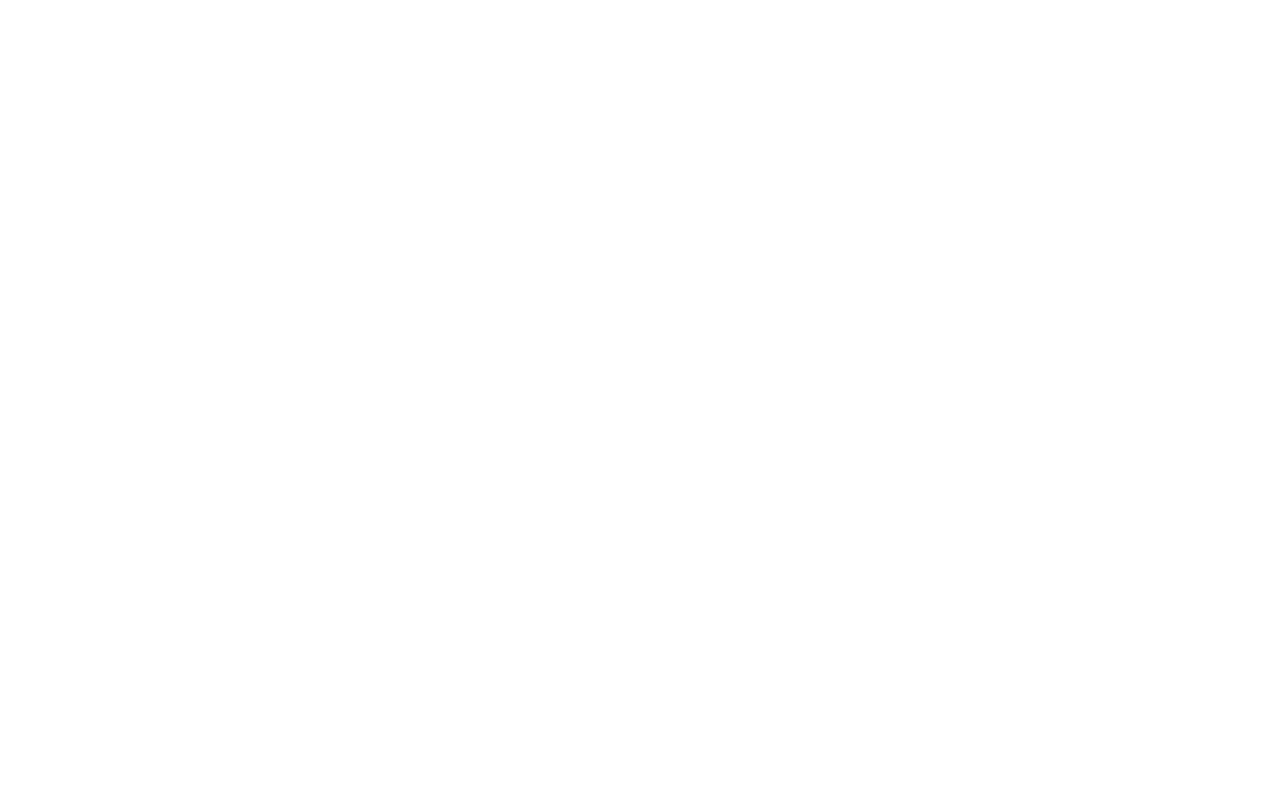
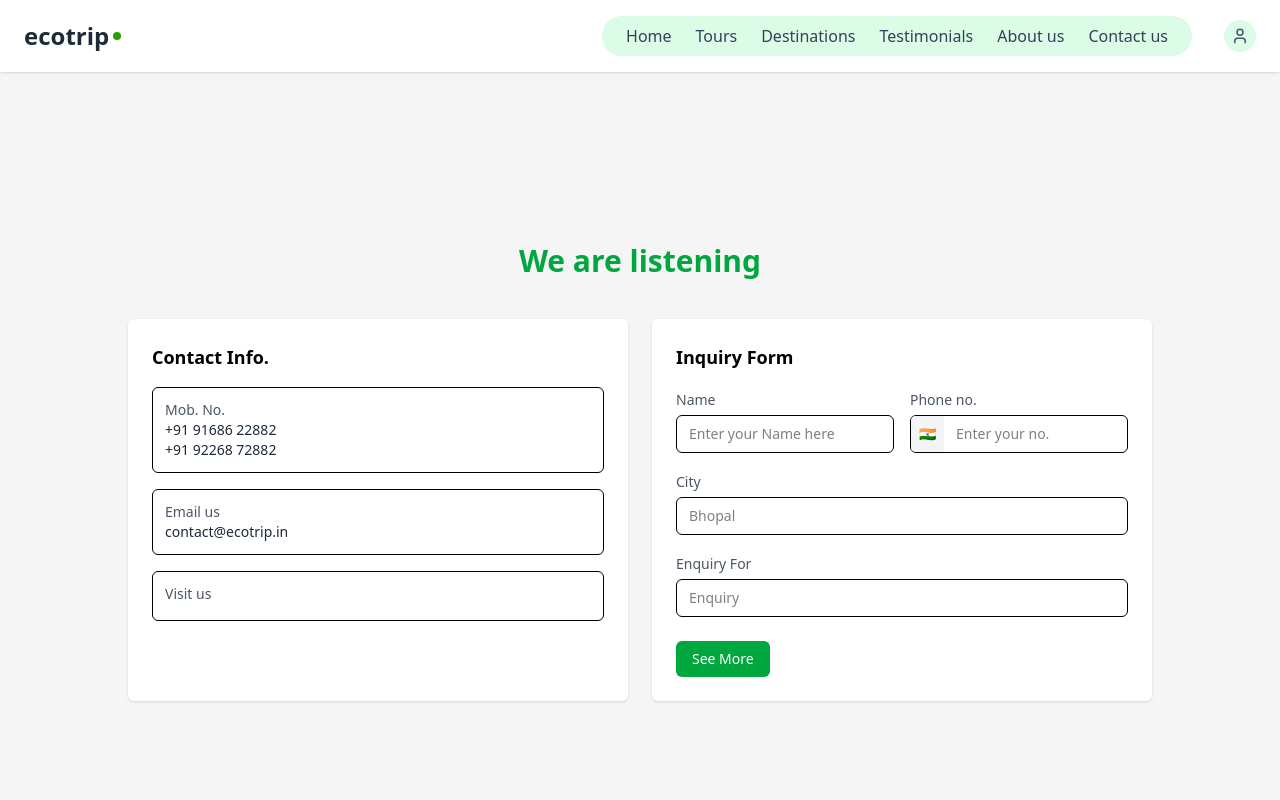
Before and after one commit to srishtisoni7541/ecotrip-client, a React (Vite) app: page /contact in a window 1280 px wide. Before the commit this address had no page. Shown: the top 800 px of the page. Built offline with nearby package versions, Linux system fonts and the light colour scheme.

Commit message:
contact page added

```diff
--- a/src/App.jsx
+++ b/src/App.jsx
@@ -10,6 +10,7 @@
 import WildLifeDestinationPage from './pages/WildLifeDestinationPage'
 import TestimonialPage from './pages/TestimonialPage'
 import AboutUsPage from './pages/AboutUsPage'
+import ContactUsPage from './pages/ContactUsPage'
 
 const App = () => {
   return (
@@ -24,6 +25,7 @@
       <Route path='/african-destination' element={<WildLifeDestinationPage/>}/>
       <Route path ='/testimonial' element ={<TestimonialPage/>}/>
       <Route path='/about' element={<AboutUsPage/>}/>
+      <Route path='/contact' element={<ContactUsPage/>}/>
      </Routes>
     </div>
   )
--- /dev/null
+++ b/src/components/ContactHomePage.jsx
@@ -0,0 +1,125 @@
+import React, { useState } from "react";
+
+const ContactHomePage = () => {
+  const [name, setName] = useState("");
+  const [phone, setPhone] = useState("");
+  const [city, setCity] = useState("");
+  const [enquiry, setEnquiry] = useState("");
+
+  const handleSubmit = (e) => {
+    e.preventDefault();
+    console.log({
+      name,
+      phone,
+      city,
+      enquiry,
+    });
+    // Optional: reset form
+    setName("");
+    setPhone("");
+    setCity("");
+    setEnquiry("");
+  };
+
+  return (
+    <div className="min-h-screen bg-[#f5f5f5] flex items-center justify-center px-4">
+      <div className="w-full max-w-5xl">
+        <h1 className="text-center text-green-600 text-3xl font-bold mb-10">
+          We are listening
+        </h1>
+
+        <div className="grid grid-cols-1 md:grid-cols-2 gap-6">
+          {/* Contact Info */}
+          <div className="bg-white p-6 shadow rounded-md">
+            <h2 className="text-lg font-semibold mb-4">Contact Info.</h2>
+
+            <div className="mb-4 border rounded-md p-3">
+              <p className="text-sm text-gray-600">Mob. No.</p>
+              <p className="text-sm text-gray-800">+91 91686 22882</p>
+              <p className="text-sm text-gray-800">+91 92268 72882</p>
+            </div>
+
+            <div className="mb-4 border rounded-md p-3">
+              <p className="text-sm text-gray-600">Email us</p>
+              <p className="text-sm text-gray-800">contact@ecotrip.in</p>
+            </div>
+
+            <div className="border rounded-md p-3">
+              <p className="text-sm text-gray-600 mb-1">Visit us</p>
+              <div className="flex space-x-3 text-gray-600 text-xl">
+                <i className="fa fa-map-marker"></i>
+                <i className="fa fa-instagram"></i>
+              </div>
+            </div>
+          </div>
+
+          {/* Inquiry Form */}
+          <div className="bg-white p-6 shadow rounded-md">
+            <h2 className="text-lg font-semibold mb-4">Inquiry Form</h2>
+
+            <form className="space-y-4" onSubmit={handleSubmit}>
+              <div className="flex space-x-4">
+                <div className="w-1/2">
+                  <label className="text-sm text-gray-600">Name</label>
+                  <input
+                    type="text"
+                    placeholder="Enter your Name here"
+                    className="w-full mt-1 border rounded-md px-3 py-2 text-sm"
+                    value={name}
+                    onChange={(e) => setName(e.target.value)}
+                  />
+                </div>
+                <div className="w-1/2">
+                  <label className="text-sm text-gray-600">Phone no.</label>
+                  <div className="flex mt-1 border rounded-md overflow-hidden">
+                    <span className="px-2 flex items-center bg-gray-100 text-sm">
+                      🇮🇳
+                    </span>
+                    <input
+                      type="tel"
+                      placeholder="Enter your no."
+                      className="w-full px-3 py-2 text-sm outline-none"
+                      value={phone}
+                      onChange={(e) => setPhone(e.target.value)}
+                    />
+                  </div>
+                </div>
+              </div>
+
+              <div>
+                <label className="text-sm text-gray-600">City</label>
+                <input
+                  type="text"
+                  placeholder="Bhopal"
+                  className="w-full mt-1 border rounded-md px-3 py-2 text-sm"
+                  value={city}
+                  onChange={(e) => setCity(e.target.value)}
+                />
+              </div>
+
+              <div>
+                <label className="text-sm text-gray-600">Enquiry For</label>
+                <input
+                  type="text"
+                  placeholder="Enquiry"
+                  className="w-full mt-1 border rounded-md px-3 py-2 text-sm"
+                  value={enquiry}
+                  onChange={(e) => setEnquiry(e.target.value)}
+                />
+              </div>
+
+              <button
+                type="submit"
+                className="mt-2 bg-green-600 text-white text-sm px-4 py-2 rounded-md hover:bg-green-700"
+              >
+                See More
+              </button>
+            </form>
+          </div>
+        </div>
+      </div>
+    </div>
+  );
+};
+
+export default ContactHomePage;
--- a/src/components/Nav.jsx
+++ b/src/components/Nav.jsx
@@ -22,7 +22,7 @@
             <a href="#destinations" className="text-gray-700 hover:text-gray-900 transition-colors font-medium">Destinations</a>
             <NavLink to='/testimonial' className="text-gray-700 hover:text-gray-900 transition-colors font-medium">Testimonials</NavLink>
               <NavLink  to='/about' className="text-gray-700 hover:text-gray-900 transition-colors font-medium">  About us</NavLink>
-            <a href="#contact" className="text-gray-700 hover:text-gray-900 transition-colors font-medium">Contact us</a>
+             <NavLink to='/contact' className="text-gray-700 hover:text-gray-900 transition-colors font-medium">Contact us</NavLink>
           </div>
           <div className="w-8 h-8 bg-green-100 rounded-full flex items-center justify-center">
             <User size={18} className="text-gray-600" />
--- /dev/null
+++ b/src/pages/ContactUsPage.jsx
@@ -0,0 +1,26 @@
+import React from 'react'
+import Nav from '../components/Nav'
+import ContactHomePage from '../components/ContactHomePage'
+import WhatSetsUsApartSection from '../components/WhatSetUsApartSection'
+import HappyGuestsSection from '../components/HappyGuestsSection'
+import GuestExperiencesSection from '../components/GuestExperienceSection'
+import FAQSection from '../components/FAQSection'
+import FooterSection from '../components/Footer'
+
+
+const ContactUsPage = () => {
+  return (
+    <div className='w-full'>
+        <Nav/>
+        <ContactHomePage/>
+        <WhatSetsUsApartSection/>
+        <HappyGuestsSection/>
+        <GuestExperiencesSection/>
+        <FAQSection/>
+        <FooterSection/>
+
+    </div>
+  )
+}
+
+export default ContactUsPage
```
